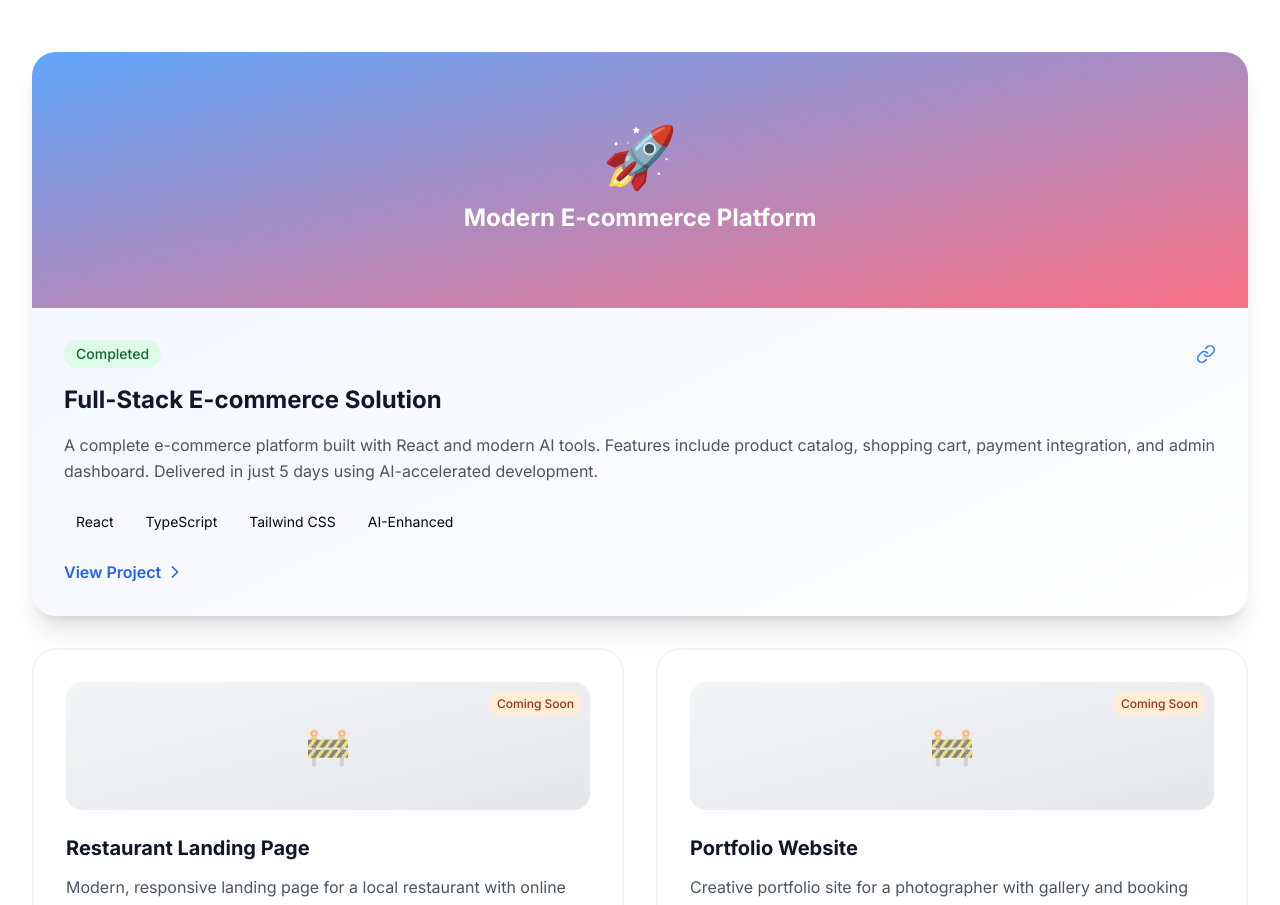
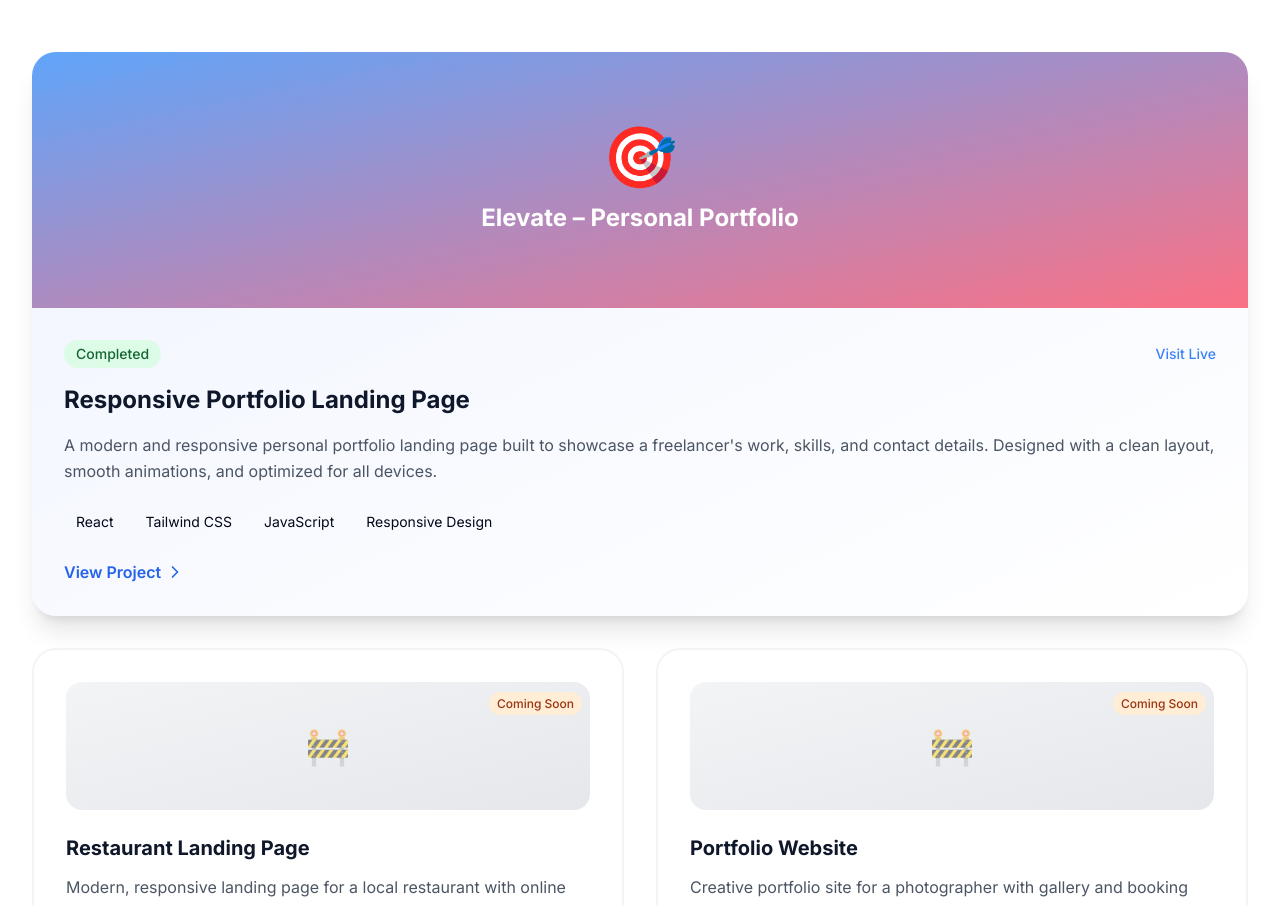
Before and after one commit to ujwal-code10/ujwal-portfolio, a React (Vite) app: page / in a window 1280 px wide. Shown: the part 1860-2765 px from the top of the page. Built offline with nearby package versions, Linux system fonts and the light colour scheme.

Commit message:
Replace project with new one
Replaced the first project in the projects section with the provided HTML for the "Elevate – Personal Portfolio" project.

```diff
--- a/src/components/ProjectsSection.tsx
+++ b/src/components/ProjectsSection.tsx
@@ -1,5 +1,5 @@
 
-import { Link, ChevronRight } from 'lucide-react';
+import { ChevronRight } from 'lucide-react';
 
 const ProjectsSection = () => {
   return (
@@ -22,8 +22,8 @@ const ProjectsSection = () => {
               <div className="h-64 bg-gradient-to-br from-electric-400 to-coral-400 relative overflow-hidden">
                 <div className="absolute inset-0 flex items-center justify-center text-white">
                   <div className="text-center">
-                    <div className="text-6xl mb-4">🚀</div>
-                    <h3 className="text-2xl font-bold">Modern E-commerce Platform</h3>
+                    <div className="text-6xl mb-4">🎯</div>
+                    <h3 className="text-2xl font-bold">Elevate – Personal Portfolio</h3>
                   </div>
                 </div>
               </div>
@@ -32,25 +32,35 @@ const ProjectsSection = () => {
                   <span className="bg-green-100 text-green-800 text-sm font-medium px-3 py-1 rounded-full">
                     Completed
                   </span>
-                  <Link size={20} className="text-electric-500 hover:text-electric-600 cursor-pointer" />
+                  <a
+                    href="https://elevate-personal-page.vercel.app"
+                    target="_blank"
+                    rel="noopener noreferrer"
+                    className="text-electric-500 hover:text-electric-600 text-sm font-medium"
+                  >
+                    Visit Live
+                  </a>
                 </div>
                 <h3 className="text-2xl font-bold text-navy-900 mb-4">
-                  Full-Stack E-commerce Solution
+                  Responsive Portfolio Landing Page
                 </h3>
                 <p className="text-gray-600 mb-6 leading-relaxed">
-                  A complete e-commerce platform built with React and modern AI tools. Features include
-                  product catalog, shopping cart, payment integration, and admin dashboard.
-                  Delivered in just 5 days using AI-accelerated development.
+                  A modern and responsive personal portfolio landing page built to showcase a freelancer's work, skills, and contact details. Designed with a clean layout, smooth animations, and optimized for all devices.
                 </p>
                 <div className="flex flex-wrap gap-2 mb-6">
                   <span className="bg-electric-100 text-electric-800 text-sm px-3 py-1 rounded-full">React</span>
-                  <span className="bg-electric-100 text-electric-800 text-sm px-3 py-1 rounded-full">TypeScript</span>
                   <span className="bg-electric-100 text-electric-800 text-sm px-3 py-1 rounded-full">Tailwind CSS</span>
-                  <span className="bg-coral-100 text-coral-800 text-sm px-3 py-1 rounded-full">AI-Enhanced</span>
+                  <span className="bg-electric-100 text-electric-800 text-sm px-3 py-1 rounded-full">JavaScript</span>
+                  <span className="bg-coral-100 text-coral-800 text-sm px-3 py-1 rounded-full">Responsive Design</span>
                 </div>
-                <button className="flex items-center text-electric-600 font-semibold hover:text-electric-700 transition-colors">
+                <a
+                  href="https://elevate-personal-page.vercel.app"
+                  target="_blank"
+                  rel="noopener noreferrer"
+                  className="flex items-center text-electric-600 font-semibold hover:text-electric-700 transition-colors"
+                >
                   View Project <ChevronRight size={20} className="ml-1" />
-                </button>
+                </a>
               </div>
             </div>
           </div>
```
